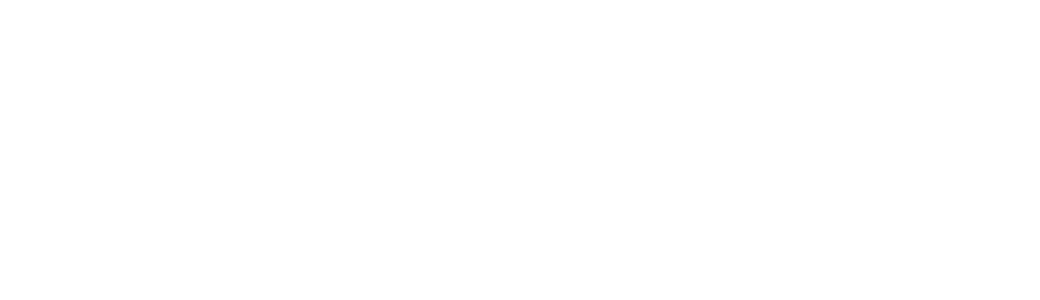
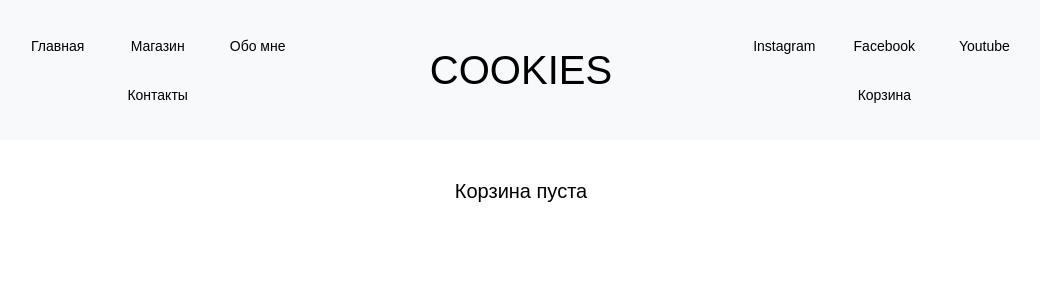
Before and after one commit to Kirushka-png/course, a React (Create React App) app: page /main/cart in a window 1280 px wide. Before the commit this address had no page. Shown: the top 300 px of the page, without its empty margins (119-1159 px from the left). Built offline with nearby package versions, Linux system fonts and the light colour scheme.

Commit message:
Added Cart with logic

```diff
--- a/package.json
+++ b/package.json
@@ -13,6 +13,7 @@
     "@types/node": "^12.20.37",
     "@types/react": "^17.0.37",
     "@types/react-dom": "^17.0.11",
+    "lodash": "^4.17.21",
     "react": "^17.0.2",
     "react-burger-menu": "^3.0.6",
     "react-dom": "^17.0.2",
@@ -50,6 +51,7 @@
     ]
   },
   "devDependencies": {
+    "@types/lodash": "^4.14.178",
     "@types/react-burger-menu": "^2.8.2",
     "@types/react-image-gallery": "^1.0.5",
     "@types/styled-components": "^5.1.16"
--- a/src/App.tsx
+++ b/src/App.tsx
@@ -16,6 +16,7 @@
         <Route path="/login" element={<Login/>}/>
         <Route path="/main/home" element={<Main link="home"/>}/>
         <Route path="/main/shop" element={<Main link="shop"/>}/>
+        <Route path="/main/cart" element={<Main link="cart"/>}/>
       </Routes>
     </Router>
   )
--- /dev/null
+++ b/src/components/Main/Cart/Cart.tsx
@@ -0,0 +1,67 @@
+import { CartContainer, CartItemsContainer, CartItemContainer, CartitemName, CartitemPrice, CartitemCounter, CartitemCounterContainer, CartItemButton, AmountContainer, Amount, ApplyButton, EmptyCart } from "../../../styles/Main/Cart/Cart"
+import { CartItem } from "../Main"
+import { useState, useEffect } from 'react'
+
+interface Props {
+    selectedCartItems: CartItem[],
+    onChangeItems(newItems: CartItem[]): any
+}
+
+const Cart = ({ selectedCartItems, onChangeItems }: Props) => {
+
+    const [amount, setAmount] = useState<number>(0)
+
+    useEffect(() => {
+        setAmount(0)
+        selectedCartItems.forEach(item => {
+            setAmount(a => (a + (item.count * item.price)))
+        });
+    }, [selectedCartItems])
+
+    const Changeitem = (id: number, count: number) => {
+        const tempItems = selectedCartItems
+        tempItems.forEach(item => {
+            if (item.id == id) {
+                item.count = count
+            }
+        });
+        onChangeItems([...tempItems])
+    }
+
+    const Apply = () => {
+        onChangeItems([])
+    }
+
+    return (
+        <CartContainer>
+            { selectedCartItems.length != 0 ?
+                <>
+                {
+                    selectedCartItems.map((item, idx) => {
+                        return (
+                            <CartItemsContainer>
+                                <CartItemContainer>
+                                    <CartitemName>{item.name}</CartitemName>
+                                    <CartitemPrice>{item.price + " RUB x"}</CartitemPrice>
+                                    <CartitemCounterContainer>
+                                        <CartItemButton onClick={() => { item.count != 1 && Changeitem(item.id, item.count - 1) }}>-</CartItemButton>
+                                        <CartitemCounter type="number" value={item.count} onChange={(e) => { const count = parseInt(e.target.value); count != 0 && Changeitem(item.id, count); !e.target.value && Changeitem(item.id, 1) }} />
+                                        <CartItemButton onClick={() => { Changeitem(item.id, item.count + 1) }}>+</CartItemButton>
+                                    </CartitemCounterContainer>
+                                    <CartitemPrice>{"= " + (item.price * item.count) + " RUB"}</CartitemPrice>
+                                </CartItemContainer>
+                            </CartItemsContainer>
+                        )
+                    })
+                }
+                <AmountContainer>
+                    <Amount>{"ИТОГО: " + amount + " RUB"}</Amount>
+                    <ApplyButton onClick={() => Apply()} >Подтвердить заказ</ApplyButton>
+                </AmountContainer>
+                </> :
+                <EmptyCart>Корзина пуста</EmptyCart>
+            }
+        </CartContainer>
+    )
+}
+export default Cart;
--- a/src/components/Main/Main.tsx
+++ b/src/components/Main/Main.tsx
@@ -1,10 +1,16 @@
-import { Body, Header, Link, Links, MainContainer, NavBar, Title, Menu, Sidebar, MenuLink } from "../../styles/Main/Main"
-import Home from './Home/Home'
+import { Body, Header, Link, Links, MainContainer, NavBar, Title, Menu, Sidebar, MenuLink, CartCount } from "../../styles/Main/Main"
+import Home, { Item } from './Home/Home'
 import { useState, useEffect } from 'react'
 import { Shop } from './Shop/Shop'
+import Cart from './Cart/Cart'
+import _ from 'lodash'
 
 interface Props {
   link: string
+}
+
+export interface CartItem extends Item {
+  count: number
 }
 
 var styles = {
@@ -56,6 +62,11 @@
 const Main = ({ link }: Props) => {
 
   const [mobileScreen, setMobileScreen] = useState<boolean>(window.innerWidth < 860)
+  const [selectedCartItems, setSelectedCartItems] = useState<CartItem[]>([])
+
+  useEffect(() => {
+    console.log(selectedCartItems)
+  }, [selectedCartItems])
 
   useEffect(() => {
     handleResize();
@@ -63,6 +74,17 @@
     return () => window.removeEventListener("resize", handleResize);
   }, [])
 
+  const onChangeItems = (newItems: CartItem[]) => {
+    setSelectedCartItems([...newItems])
+  }
+  const onChangeItem = (newItem: CartItem) => {
+    let tempItem = _.find(selectedCartItems, { id: newItem.id })
+    if (tempItem) {
+      tempItem.count += newItem.count;
+      setSelectedCartItems(a => [...a])
+    }
+    else { setSelectedCartItems(a => [...a, newItem]) }
+  }
   const handleResize = () => {
     let currentWidth = window.innerWidth
     setMobileScreen(currentWidth < 860)
@@ -72,26 +94,30 @@
       {mobileScreen ?
         <Sidebar>
           <Menu styles={styles}>
-            <MenuLink id="home" className="menu-item" href="/main/home">Главная</MenuLink>
-            <MenuLink id="shop" className="menu-item" href="/main/shop">Магазин</MenuLink>
-            <MenuLink id="about" className="menu-item" href="/main/about">Обо мне</MenuLink>
+            <MenuLink id="home" className="menu-item" to="/main/home">Главная</MenuLink>
+            <MenuLink id="shop" className="menu-item" to="/main/shop">Магазин</MenuLink>
+            <MenuLink id="about" className="menu-item" to="/main/about">Обо мне</MenuLink>
           </Menu>
           <Title>COOKIES</Title>
         </Sidebar> :
         <Header>
           <NavBar>
             <Links>
-              <Link href="/main/home">Главная</Link>
-              <Link href="/main/shop">Магазин</Link>
-              <Link href="/main/about">Обо мне</Link>
-              <Link href="/main/contacts">Контакты</Link>
+              <Link to="/main/home">Главная</Link>
+              <Link to="/main/shop">Магазин</Link>
+              <Link to="/main/about">Обо мне</Link>
+              <Link to="/main/contacts">Контакты</Link>
             </Links>
             <Title>COOKIES</Title>
             <Links>
-              <Link href="/main/home">Instagram</Link>
-              <Link href="/main/home">Facebook</Link>
-              <Link href="/main/home">Youtube</Link>
-              <Link href="/main/trash">Корзина</Link>
+              <Link to="/main/home">Instagram</Link>
+              <Link to="/main/home">Facebook</Link>
+              <Link to="/main/home">Youtube</Link>
+              <Link to="/main/cart">Корзина
+                {selectedCartItems.length != 0 &&
+                  <CartCount>{selectedCartItems.length}</CartCount>
+                }
+              </Link>
             </Links>
           </NavBar>
         </Header>
@@ -100,7 +126,8 @@
         {
           {
             'home': <Home />,
-            'shop': <Shop itemsPerPage={mobileScreen ? 4 : 9} mobileScreen={mobileScreen} />
+            'shop': <Shop itemsPerPage={mobileScreen ? 4 : 9} mobileScreen={mobileScreen} onChangeItem={onChangeItem} />,
+            'cart': <Cart selectedCartItems={selectedCartItems} onChangeItems={(newItems: CartItem[]) => { onChangeItems(newItems) }} />
           }[link]
         }
       </Body>
--- a/src/components/Main/Shop/Shop.tsx
+++ b/src/components/Main/Shop/Shop.tsx
@@ -3,13 +3,15 @@
 import { Item } from '../Home/Home'
 import { ItemsContainer, ItemsWrapper, Paginate } from '../../../styles/Main/MainPage/MainPage';
 import ItemComponent from './ItemComponent'
+import { CartItem } from '../Main'
 
 interface Props {
     itemsPerPage: number,
-    mobileScreen: boolean
+    mobileScreen: boolean,
+    onChangeItem(newItem: CartItem): any
 }
 
-export const Shop = ({ itemsPerPage, mobileScreen }: Props) => {
+export const Shop = ({ itemsPerPage, mobileScreen, onChangeItem }: Props) => {
     const [currentItems, setCurrentItems] = useState<Item[]>(shopItems);
     const [pageCount, setPageCount] = useState(0);
     const [itemOffset, setItemOffset] = useState(0);
@@ -39,7 +41,7 @@
             <ItemsContainer>
                 {currentItems &&
                     currentItems.map((element) => (
-                        <ItemComponent itemInfo={element}/>
+                        <ItemComponent itemInfo={element} onChangeItem={onChangeItem}/>
                     ))
                 }
             </ItemsContainer>
--- /dev/null
+++ b/src/styles/Main/Cart/Cart.ts
@@ -0,0 +1,89 @@
+import styled from 'styled-components'
+
+export const CartContainer = styled.div`
+    width:80%;
+    gap: 10px;
+    display: flex;
+    flex-direction: column;
+`
+
+export const CartItemsContainer = styled.div`
+    width: calc(100%-40px);
+    height: max-content;
+    padding: 20px;
+    background-color: rgba(230,20,230,0.5);
+    border-radius: 20px;
+`
+
+export const CartItemContainer = styled.div`
+    width:100%;
+    display: flex;
+    height: 40px;
+    border-radius: 20px;
+    justify-content: space-between;
+`
+
+export const CartitemName = styled.p`
+    color: black;
+    font-size: 20px;
+    display:flex;
+    align-items: center;
+    width: 60%;
+`
+
+export const CartitemPrice = styled.p`
+    color: black;
+    font-size: 20px;
+    display:flex;
+    align-items: center;
+    width: 100px;
+`
+export const CartitemCounter = styled.input`
+    width: 60px;
+    color: black;
+    font-size: 20px;
+    display:flex;
+    align-items: center;
+`
+
+export const CartitemCounterContainer = styled.div`
+    display: flex;
+    width: 150px;
+    justify-content: space-between;
+    align-items: center;
+`
+
+export const CartItemButton = styled.button`
+    width: 30px;
+    height: 30px;
+    border-radius: 50%;
+    color: black;
+    background-color: white;
+`
+
+export const AmountContainer = styled.div`
+    width: calc(100%-20px);
+    display: flex;
+    flex-direction: row-reverse;
+    padding-right: 20px;
+    justify-content: space-between;
+`
+
+export const Amount = styled.p`
+    color: black;
+    font-size: 20px;
+    display:flex;
+`
+export const ApplyButton = styled.button`
+    border-radius: 15px;
+    border: none;
+    cursor: pointer;
+`
+
+export const EmptyCart = styled.div`
+    display: flex;
+    justify-content: center;
+    align-items: center;
+    color: black;
+    font-size: 20px;
+`
--- a/src/styles/Main/Main.ts
+++ b/src/styles/Main/Main.ts
@@ -1,7 +1,7 @@
 import styled from 'styled-components'
 import "react-image-gallery/styles/css/image-gallery.css"
 import { slide } from 'react-burger-menu'
-
+import { NavLink } from 'react-router-dom'
 const FlexCentering = "display: flex; justify-content: center; align-items: center;"
 
 export const MainContainer = styled.main`
@@ -38,7 +38,7 @@
     flex-wrap: wrap;
     height: 70%;
 `
-export const Link = styled.a`
+export const Link = styled(NavLink)`
     color: black;
     text-decoration: none;
     ${FlexCentering}
@@ -73,3 +73,16 @@
     align-items: center;
     padding-top: 180px;
 `
+
+export const CartCount = styled.div`
+    margin-left: 5px;
+    width:20px;
+    height: 20px;
+    border-radius: 50%;
+    background-color: gray;
+    color: white;
+    font-size: 12px;
+    display:flex;
+    justify-content: center;
+    align-items: center
+`
```
Also changed, not shown: src/components/Main/Shop/ItemComponent.tsx (+12 -11 lines), 1 other file (tests, documents, lock files or other folders).
